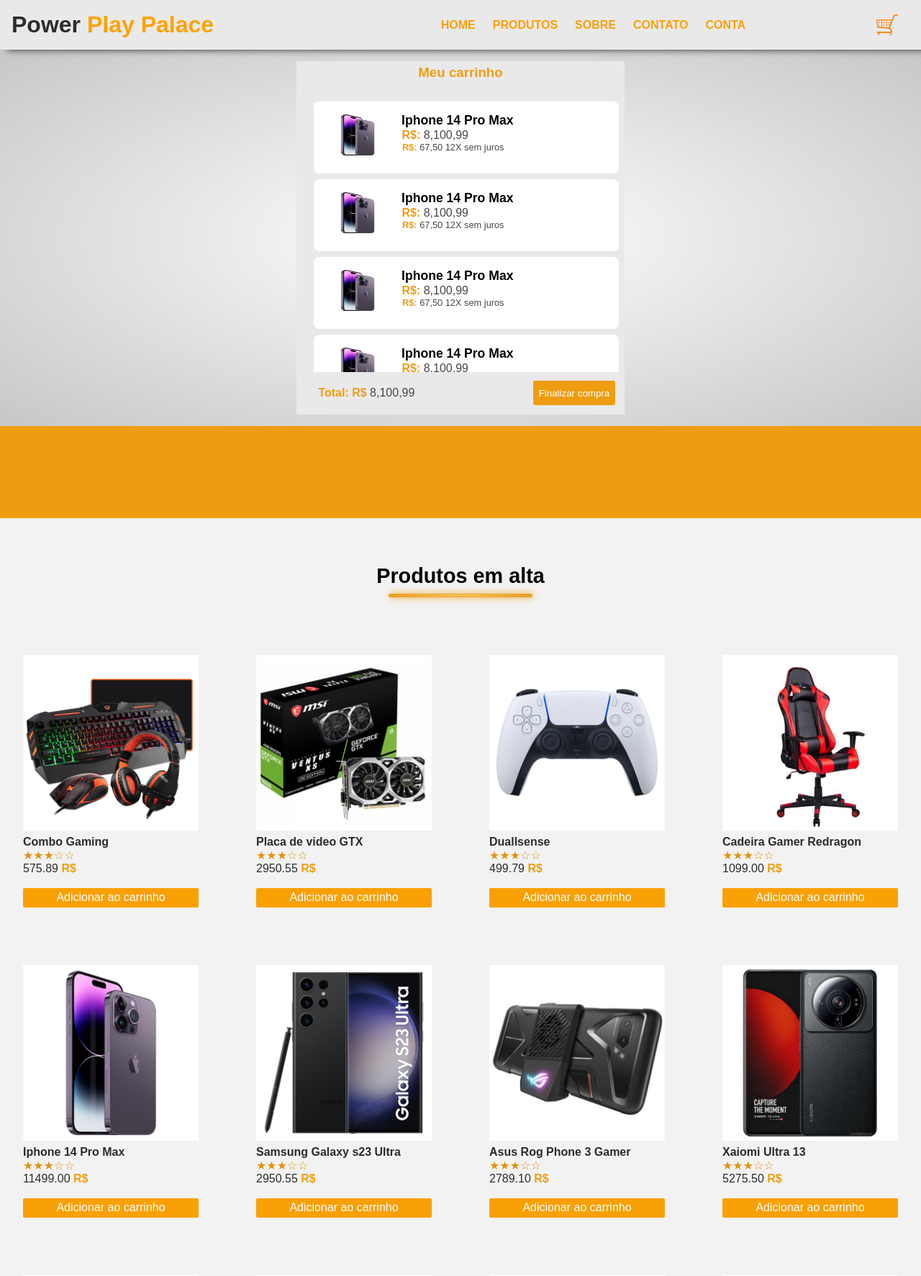
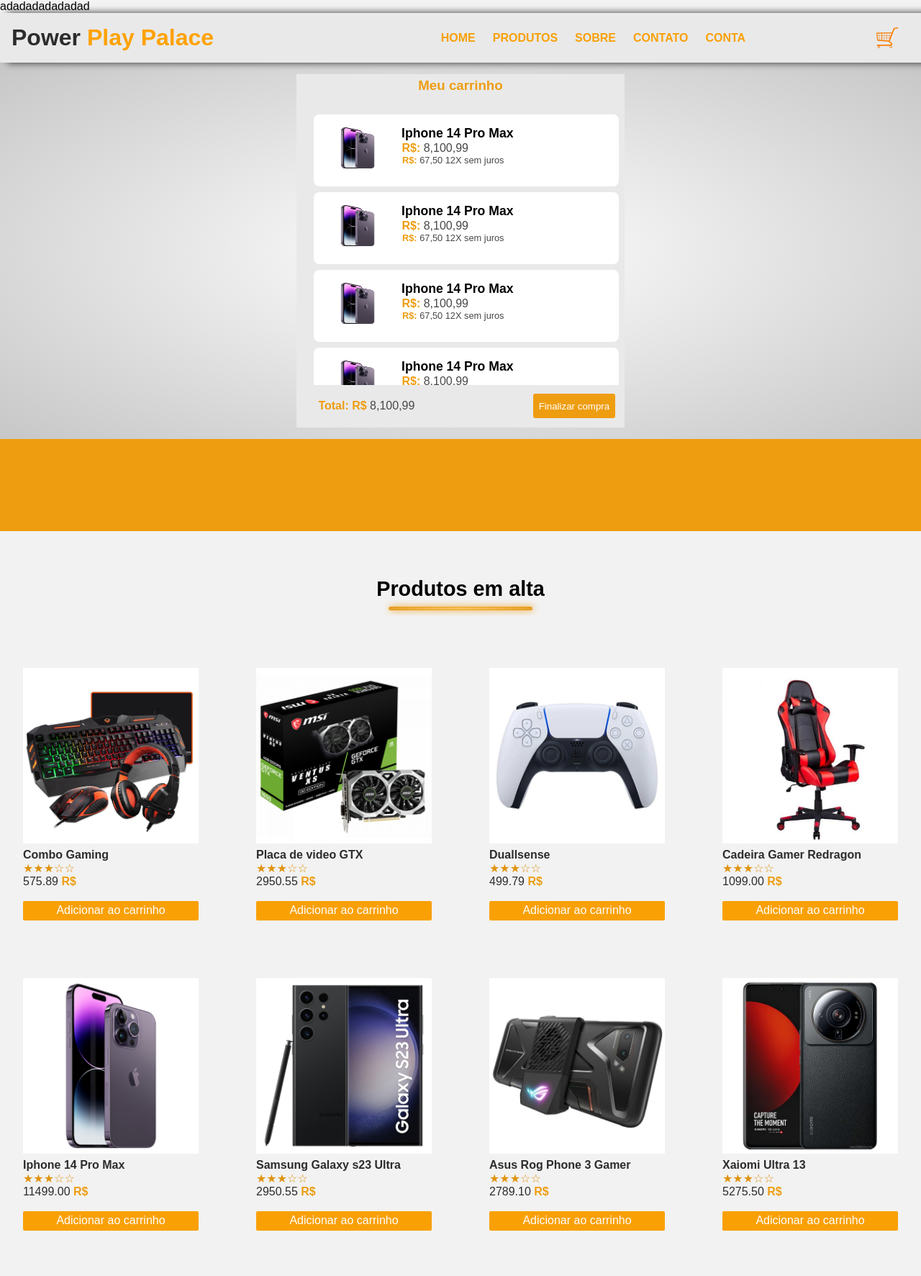
Before and after one commit to Kevenferraz39/Power-Pay-Place, a PHP site: page /View/carrinho.php in a window 1280 px wide. Shown: the top 1773 px of the page at 72% size. Run offline with PHP 8.4, Linux system fonts and the light colour scheme.

Commit message:
carrinha.php
att

```diff
--- a/View/carrinho.php
+++ b/View/carrinho.php
@@ -1,4 +1,4 @@
-<!DOCTYPE html>
+<!DOCTYPE html> adadadadadadad
 <html lang="pt-br">
 <head>
     <meta charset="UTF-8">
```
